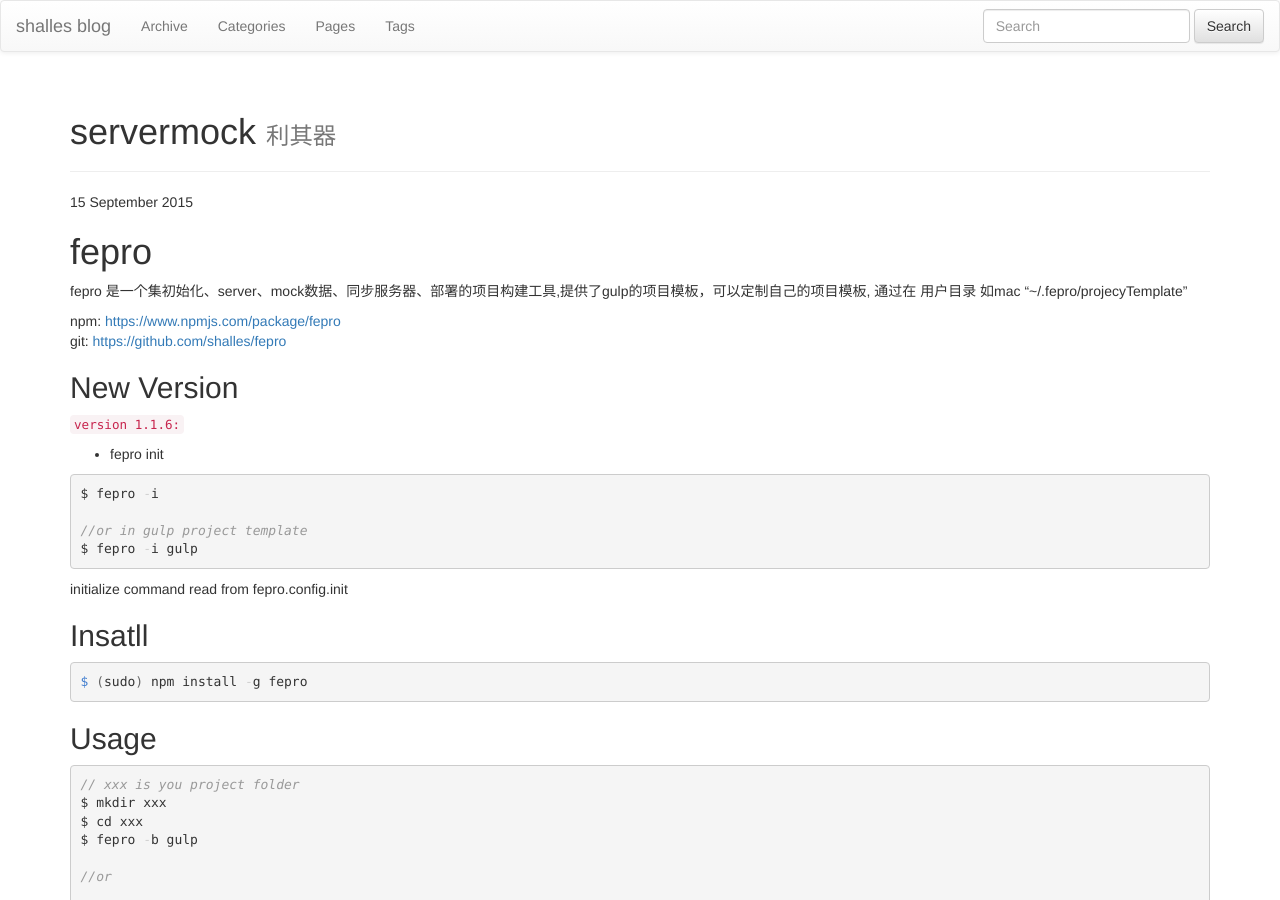
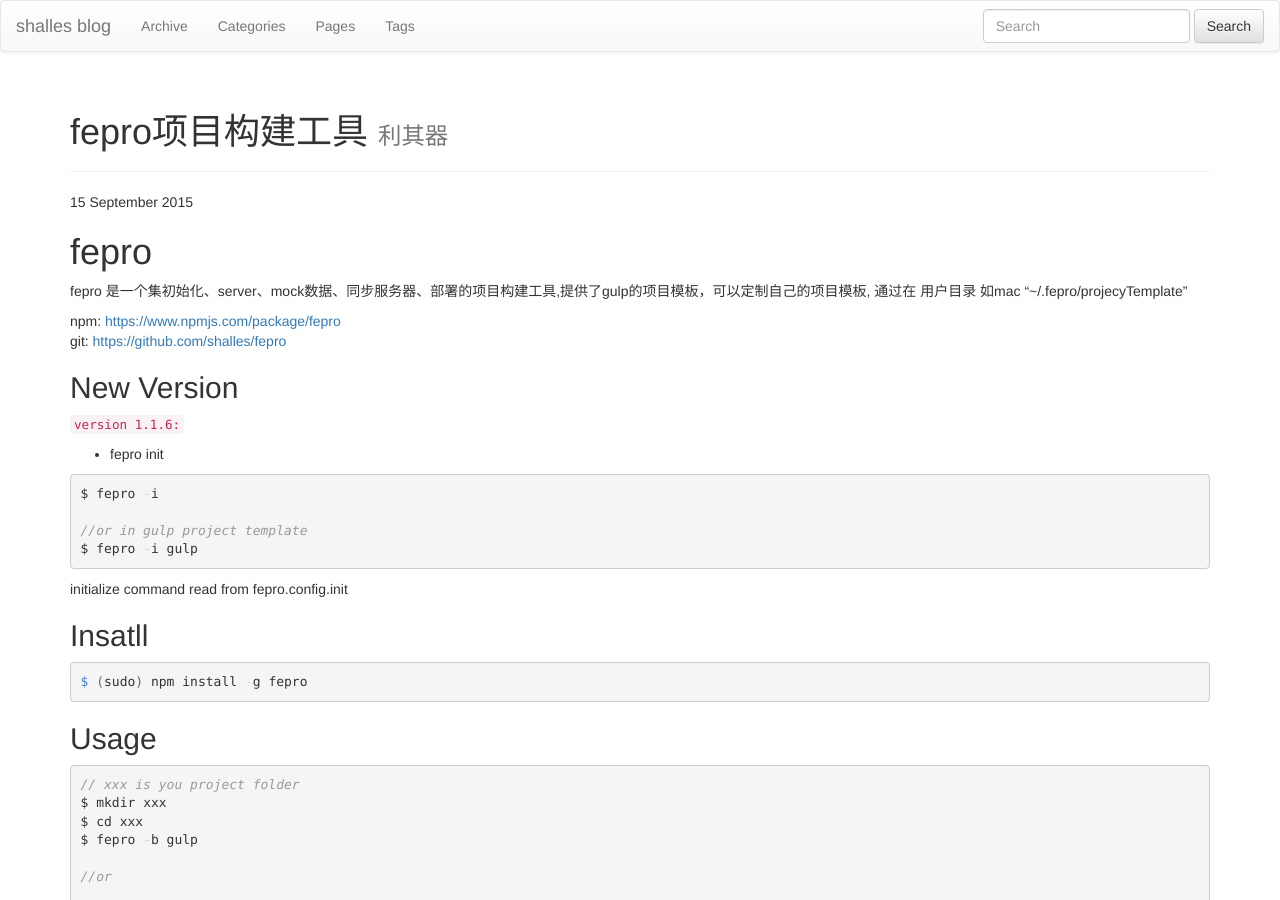
Before and after one commit to shalles/blog, a Jekyll site: the page built from _posts/publish/2015-09-15-npm-fepro.md, in a window 1280 px wide and 900 px high. Built offline with Jekyll 4.4.1, drawn with Linux system fonts in a browser that asks for light colours; nearby versions of some CDN libraries; library files that are not in the unit come from our copies; Markdown is read by kramdown in place of the engine named in the settings; some of the changed text lies outside the part shown.

Commit message:
ad publish fepro

```diff
--- a/_posts/publish/2015-09-15-npm-fepro.md
+++ b/_posts/publish/2015-09-15-npm-fepro.md
@@ -1,9 +1,9 @@
 ---
 layout: post
 category : [Tools, Publish]
-title : "servermock"
+title : "fepro项目构建工具"
 tagline: "利其器"
-tags : [mock, server, mockjson, FE]
+tags : [mock, server, mockjson, FE, require, CMD, fepro, sync]
 excerpt:  fepro 是一个集初始化、server、mock数据、同步服务器、部署的项目构建工具,提供了gulp的项目模板，可以定制自己的项目模板
 ---
 {% include JB/setup %}
```
